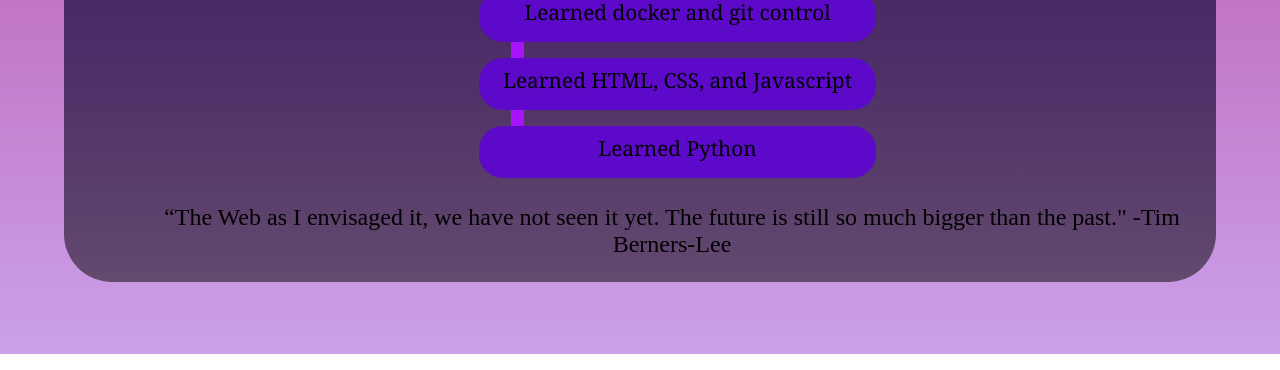
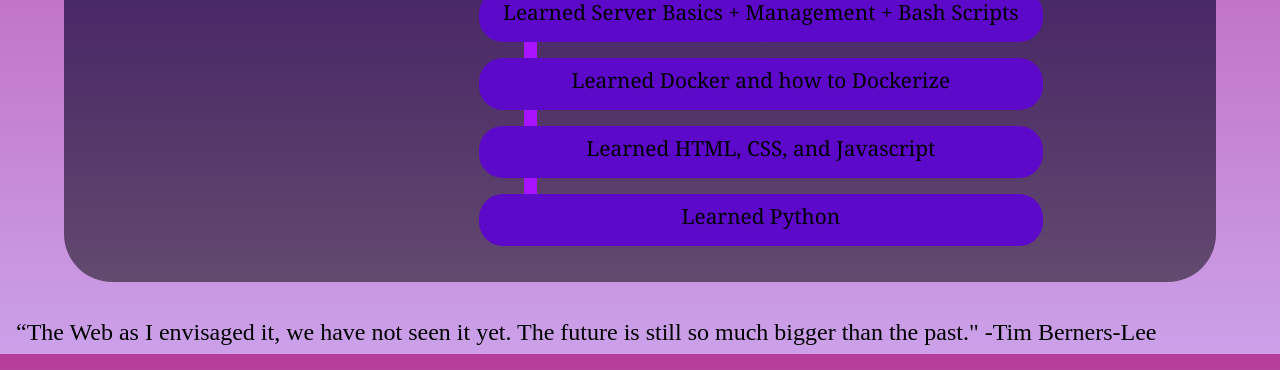
Before and after one commit to Radictionary/radin, a plain HTML site: page creations.html in a window 1280 px wide. Shown: the part 446-816 px from the top of the page. Drawn offline with nearby package versions, Linux system fonts and the light colour scheme.

Commit message:
Files for my website

```diff
--- a/creations.html
+++ b/creations.html
@@ -23,7 +23,8 @@
             <h2 class="creations-title animate__animated animate__bounceIn">Timeline</h2>
             <div class="creations-div animate__animated animate__bounceIn">
                 <ol class="creations-list">
-                    <li>Learned docker and git control</li>
+                    <li>Learned Server Basics + Management + Bash Scripts</li>
+                    <li>Learned Docker and how to Dockerize</li>
                     <li>Learned HTML, CSS, and Javascript</li>
                     <li>Learned Python</li>
                 </ol>
@@ -32,12 +33,12 @@
                     <a href="index.html" class="creations">Back</a>
                 </div> -->
             </div>
-            <div id="text3">
-                <p class="animate__animated animate__fadeInUpBig animate__delay-1s">“The Web as I envisaged it, we have not seen it yet. The future is still so much bigger than the
-                    past."
-                    -Tim Berners-Lee</p>
-            </div>
     </main>
+    <div id="text3">
+        <p class="animate__animated animate__fadeInUpBig animate__delay-1s">“The Web as I envisaged it, we have not seen it yet. The future is still so much bigger than the
+            past."
+            -Tim Berners-Lee</p>
+    </div>
 </body>
 
 </html>
--- a/css/style.css
+++ b/css/style.css
@@ -152,7 +152,8 @@ li + li {
   text-align: center;
   font-size: 1.5rem;
   position: absolute;
-  bottom: 0rem;
+  bottom: -1rem;
+  padding-left: 1rem;
 }
 
 .creations-title {
```
